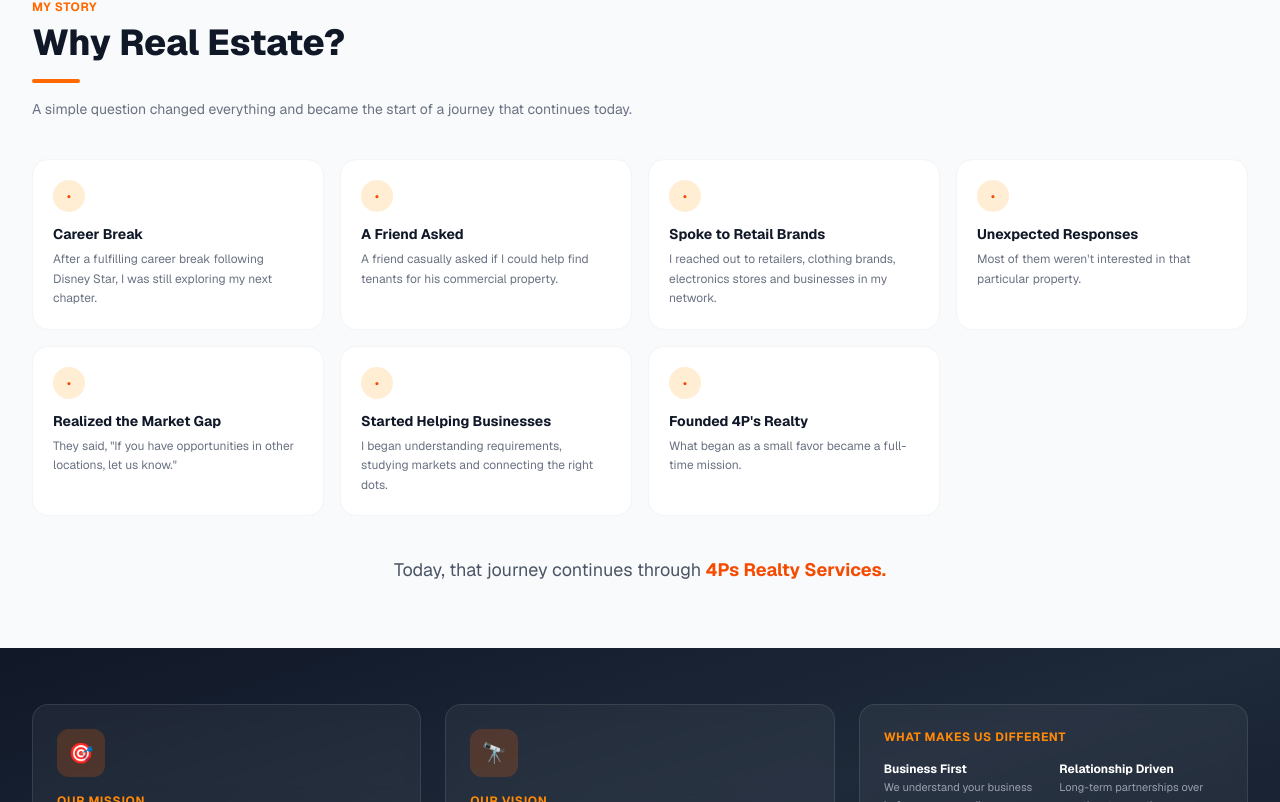
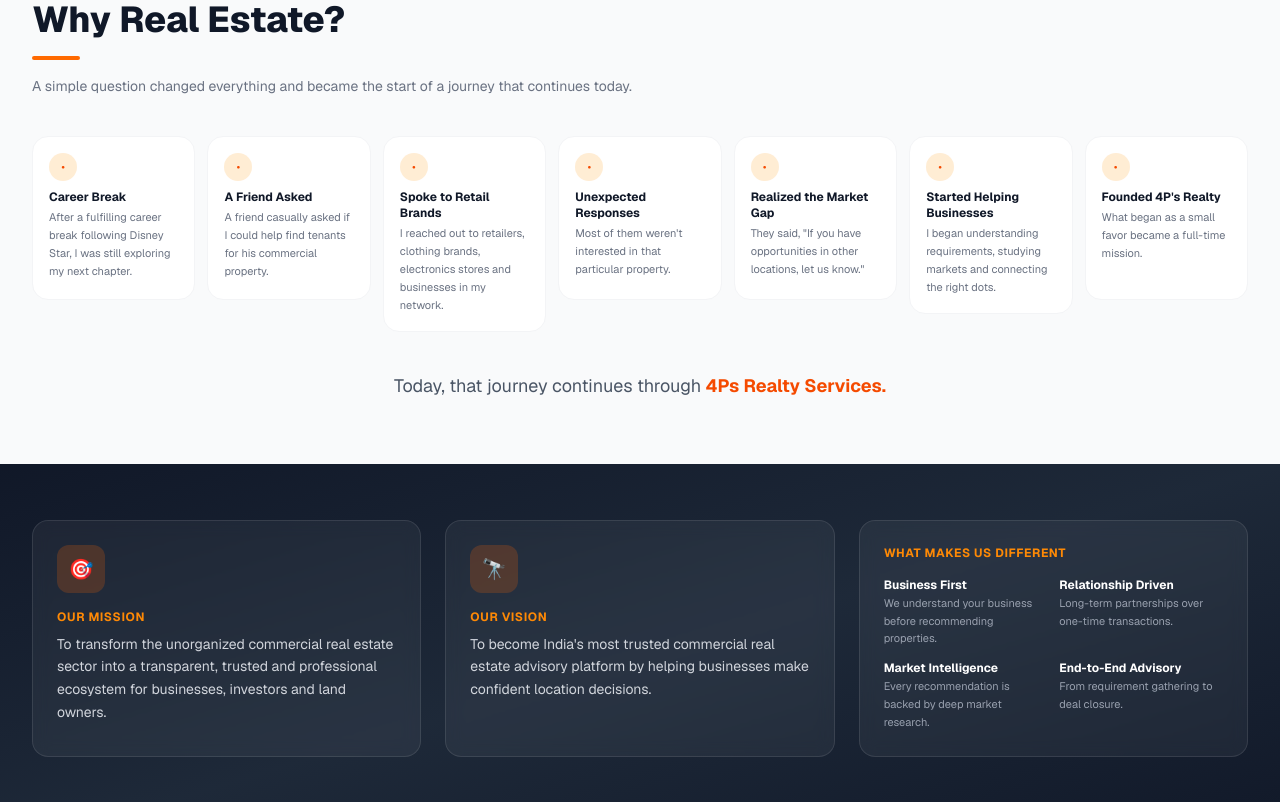
Before and after one commit to fourpsrealtyservices/FourpsNEW, a Next.js app: page /about in a window 1280 px wide. Shown: the part 1315-2117 px from the top of the page. Built offline with nearby package versions, Linux system fonts and the light colour scheme; no server answers; the database is empty.

Commit message:
changes again

```diff
--- a/src/app/about/page.tsx
+++ b/src/app/about/page.tsx
@@ -98,7 +98,7 @@
             About 4Ps Realty Services
           </h1>
           <p className="text-gray-300 max-w-xl text-sm leading-relaxed">
-            Helping brands, corporates, retailers, investors and land owners make smarter real estate decisions through strategic advisory and market expertise.
+            Commercial Real Estate Solutions Tailored to Your Goals
           </p>
         </div>
       </section>
@@ -206,7 +206,6 @@
       </section>
 
       {/* Why Real Estate - Story (Full width, no numbers) */}
-      {data.storySteps.length > 0 && (
       <section className="py-16">
         <div className="max-w-7xl mx-auto px-4 sm:px-6 lg:px-8">
           <div className="mb-10">
@@ -216,14 +215,22 @@
             <p className="text-gray-500 text-sm">A simple question changed everything and became the start of a journey that continues today.</p>
           </div>
 
-            <div className="grid grid-cols-1 sm:grid-cols-2 md:grid-cols-3 lg:grid-cols-4 gap-4">
-              {data.storySteps.map((step, i) => (
-                <div key={i} className="bg-white border border-gray-100 rounded-2xl p-5 hover:shadow-lg transition-shadow">
-                  <div className="w-8 h-8 rounded-full bg-orange-100 flex items-center justify-center mb-3">
-                    <span className="text-orange-600 text-sm">•</span>
+          <div className="grid grid-cols-2 sm:grid-cols-3 md:grid-cols-4 lg:grid-cols-7 gap-3">
+            {[
+              { title: 'Career Break', description: 'After a fulfilling career break following Disney Star, I was still exploring my next chapter.' },
+              { title: 'A Friend Asked', description: 'A friend casually asked if I could help find tenants for his commercial property.' },
+              { title: 'Spoke to Retail Brands', description: 'I reached out to retailers, clothing brands, electronics stores and businesses in my network.' },
+              { title: 'Unexpected Responses', description: "Most of them weren't interested in that particular property." },
+              { title: 'Realized the Market Gap', description: 'They said, "If you have opportunities in other locations, let us know."' },
+              { title: 'Started Helping Businesses', description: 'I began understanding requirements, studying markets and connecting the right dots.' },
+              { title: "Founded 4P's Realty", description: 'What began as a small favor became a full-time mission.' },
+            ].map((step, i) => (
+                <div key={i} className="bg-white border border-gray-100 rounded-2xl p-4 hover:shadow-lg transition-shadow aspect-square flex flex-col justify-start">
+                  <div className="w-7 h-7 rounded-full bg-orange-100 flex items-center justify-center mb-2">
+                    <span className="text-orange-600 text-xs">•</span>
                   </div>
-                  <h4 className="font-bold text-gray-900 text-sm mb-1.5">{step.title}</h4>
-                  <p className="text-xs text-gray-500 leading-relaxed">{step.description}</p>
+                  <h4 className="font-bold text-gray-900 text-xs mb-1">{step.title}</h4>
+                  <p className="text-[11px] text-gray-500 leading-relaxed">{step.description}</p>
                 </div>
               ))}
             </div>
@@ -233,7 +240,6 @@
             </p>
           </div>
         </section>
-      )}
 
       {/* Mission, Vision, What Makes Us Different */}
       <section className="bg-gradient-to-br from-gray-900 via-gray-800 to-gray-900 py-14">
```
Lines whose indentation alone changed are shown as unchanged.
